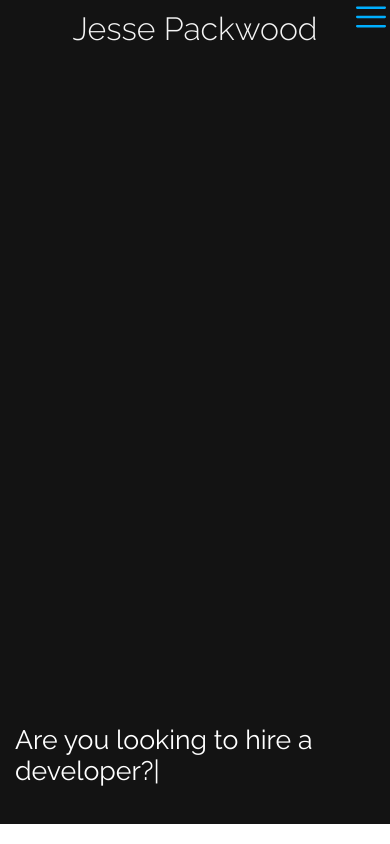
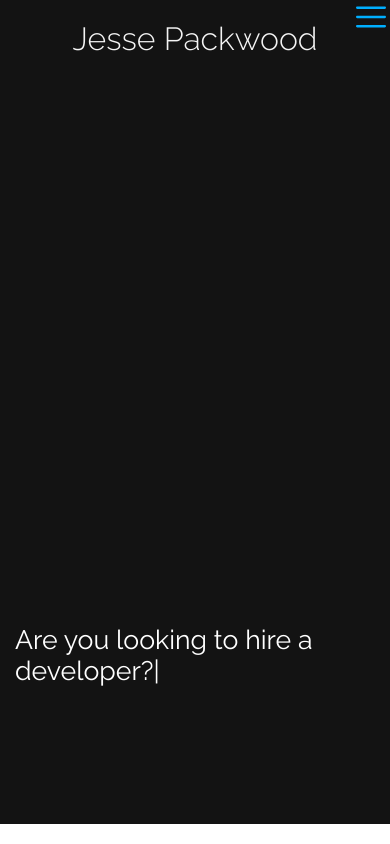
Before and after one commit to jessepackwood/jessepackwood.github.io, a React (Create React App) app: page / in a window 390 px wide. Built offline with nearby package versions, Linux system fonts and the light colour scheme.

Commit message:
raise typist

```diff
--- a/src/components/Header/Header.css
+++ b/src/components/Header/Header.css
@@ -75,6 +75,8 @@
     height: 100px;
     padding: 10px 15px;
     display: block; }
+  .name-title {
+    margin-top: 10px; }
   .presets-link {
     display: block; }
   .nav-box {
--- a/src/components/Header/Header.scss
+++ b/src/components/Header/Header.scss
@@ -85,6 +85,10 @@
     display: block;
   }
 
+  .name-title {
+    margin-top: 10px;
+  }
+
   .presets-link {
     display: block;
   }
--- a/src/components/TypeWriter/TypeWriter.css
+++ b/src/components/TypeWriter/TypeWriter.css
@@ -54,6 +54,8 @@
 @media screen and (max-width: 414px) {
   .typeWriter {
     height: calc(100vh - 120px);
-    padding: 0 15px; }
+    padding: 100px 15px; }
+  .arrow-down {
+    margin: 0; }
   .typist {
     font-size: 16pt; } }
--- a/src/components/TypeWriter/TypeWriter.scss
+++ b/src/components/TypeWriter/TypeWriter.scss
@@ -67,7 +67,10 @@
 @media screen and (max-width: 414px) {
   .typeWriter {
     height: calc(100vh - 120px);
-    padding: 0 15px;
+    padding: 100px 15px;
+  }
+  .arrow-down {
+    margin: 0;
   }
   .typist {
     font-size: 16pt;
```
